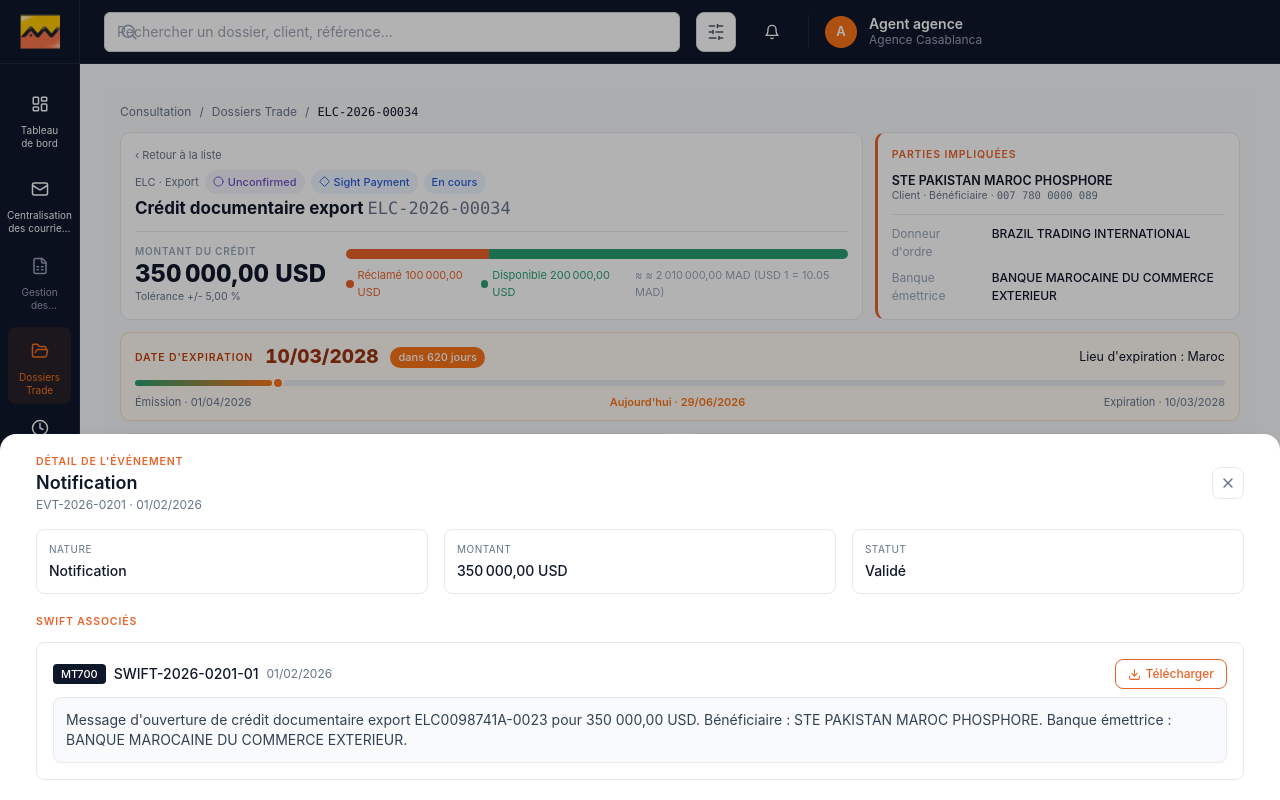
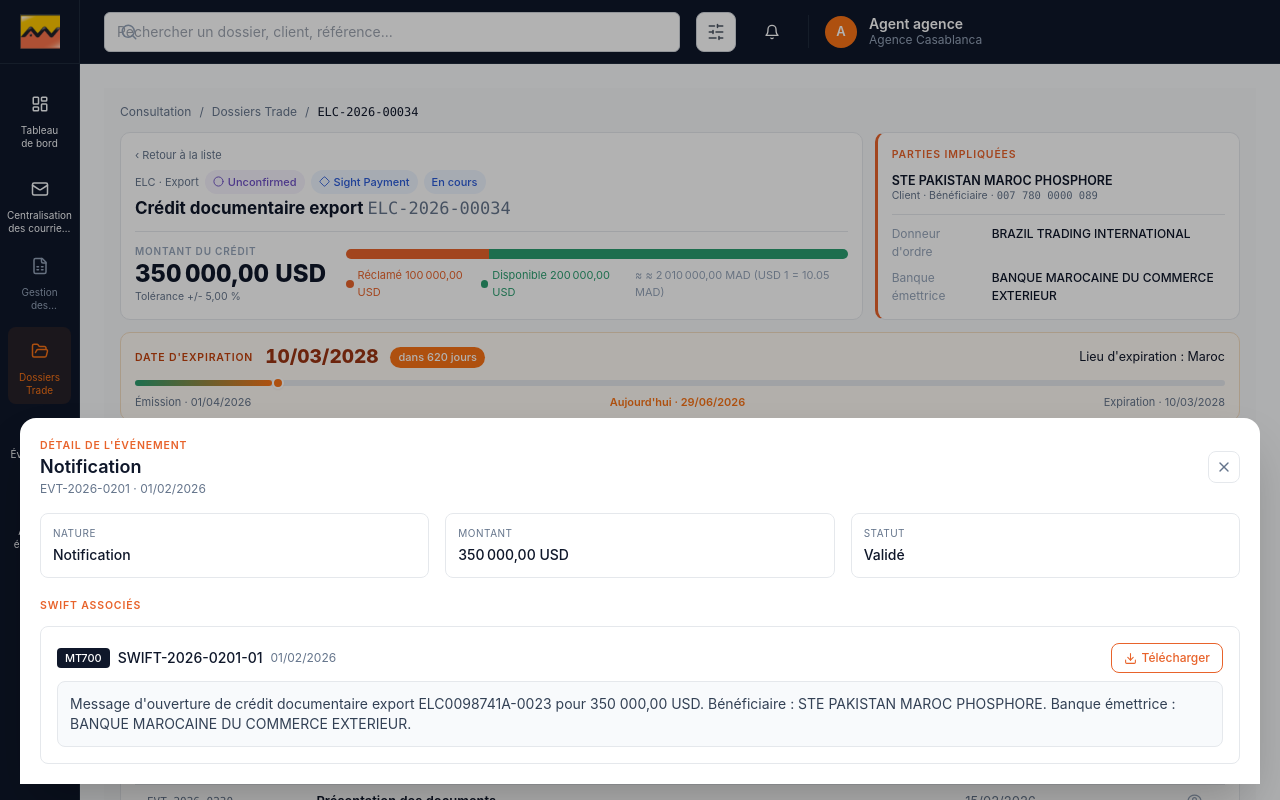
Before and after one commit to ISSAMAWB/TRADE_FRONT_AGENCE, a Next.js app: page /consultation/dossiers/ELC-2026-00034 in a window 1280 px wide. Both pictures are taken after a click on the button 1194 px from the left and 728 px from the top of the page. Shown: the top 800 px of the page. Built offline with nearby package versions, Linux system fonts and the light colour scheme.

Commit message:
fix-drawer-swift-width-centered

```diff
--- a/src/components/consultation/DetailDossier.tsx
+++ b/src/components/consultation/DetailDossier.tsx
@@ -672,8 +672,8 @@ function EvenementsTableV2({ evenements }: { evenements: DossierTrade["evenement
             className="fixed inset-0 bg-black/30 z-40"
             onClick={() => setSelectedEvent(null)}
           />
-          <div className="fixed bottom-0 left-0 right-0 bg-white rounded-t-2xl shadow-2xl z-50 max-h-[70vh] overflow-y-auto">
-            <div className="p-5 max-w-[1240px] mx-auto px-4">
+          <div className="fixed bottom-4 left-1/2 -translate-x-1/2 w-full max-w-[calc(100%-2rem)] sm:max-w-[1240px] bg-white rounded-t-2xl shadow-2xl z-50 max-h-[70vh] overflow-y-auto">
+            <div className="p-5">
               <div className="flex items-center justify-between mb-4">
                 <div>
                   <div className="text-[10.5px] font-semibold uppercase tracking-[0.08em] text-[#e8632b]">Détail de l'événement</div>
```
